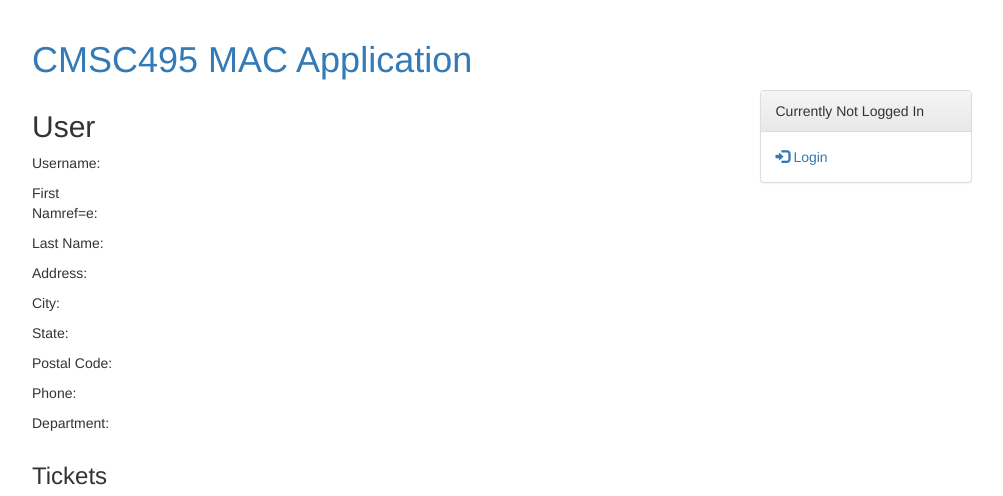
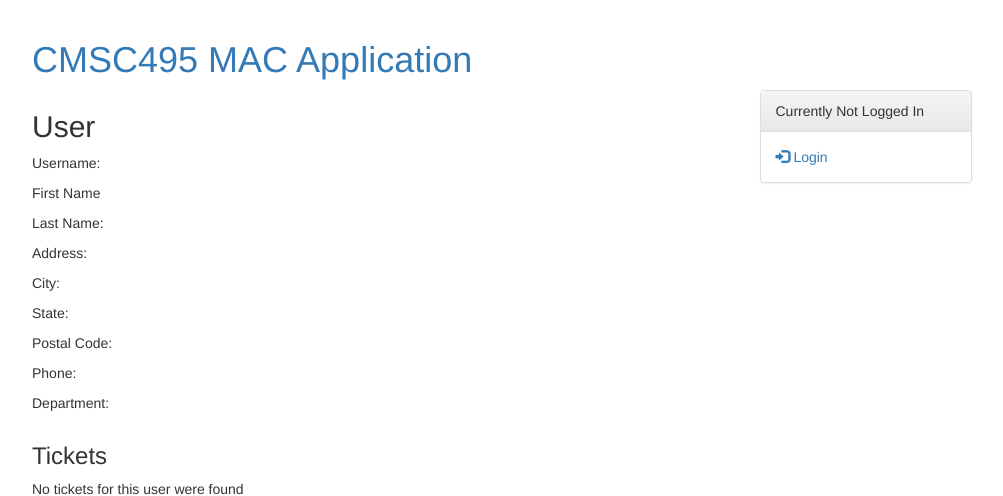
Before and after one commit to stevarino/cmsc495, a Django app: template mac_app/templates/mac_app/user.html in a window 1280 px wide. Shown: the top 496 px of the page, without its empty margins (138-1141 px from the left). Run offline with Django 3.2, Linux system fonts and the light colour scheme; the template is opened without the code that fills it, so the values that code supplies are empty; some libraries are stand-ins or nearby versions.

Commit message:
Fix user.html typo

```diff
--- a/mac_app/templates/mac_app/user.html
+++ b/mac_app/templates/mac_app/user.html
@@ -8,7 +8,7 @@
     <p class='col-sm-10'>{{user.username}}</p>
 </div>
 <div class='row'>
-    <p class='user-label col-sm-2'>First Namref=e:</p>
+    <p class='user-label col-sm-2'>First Name</p>
     <p class='col-sm-10'>{{user.first_name}}</p>
 </div>
 <div class='row'>
```
